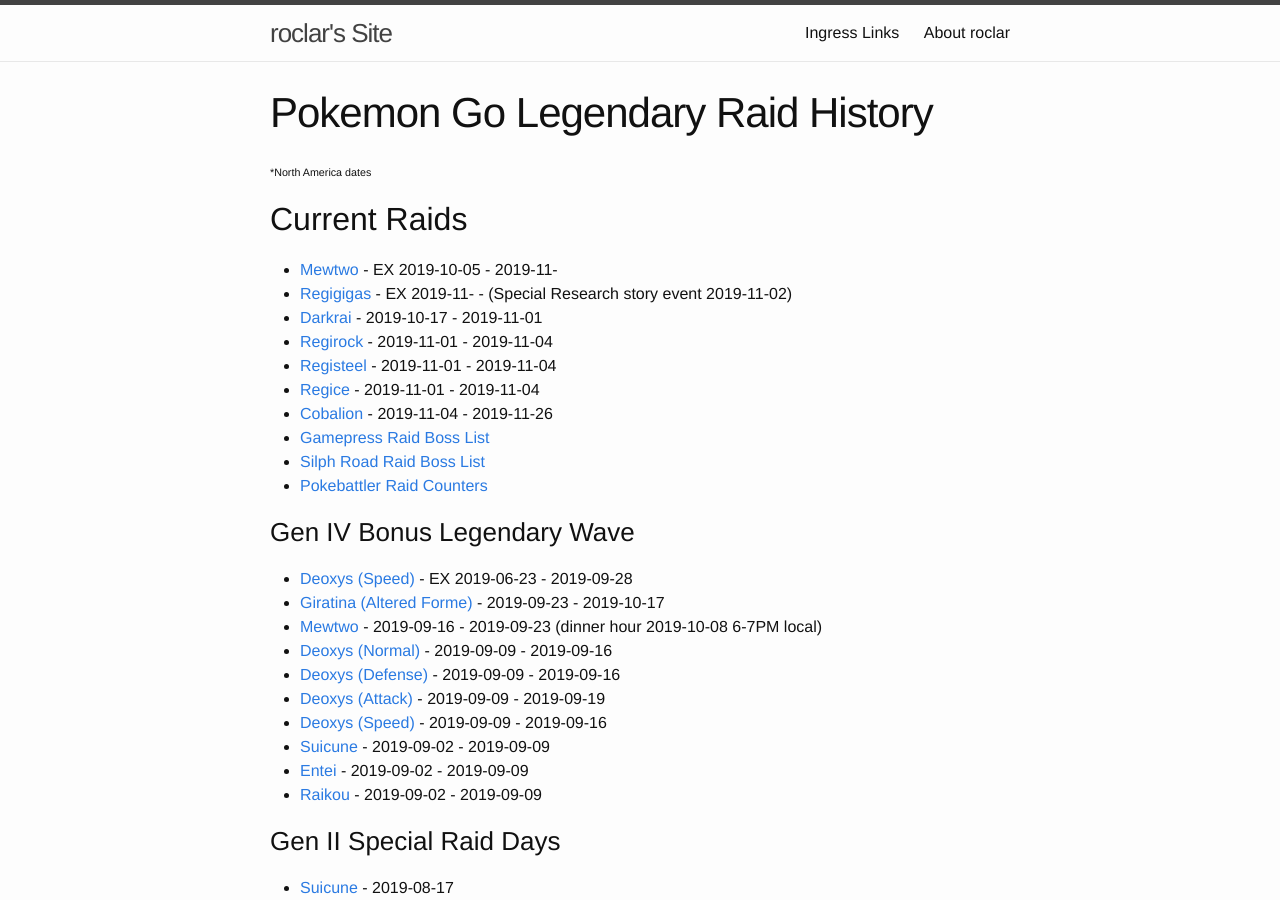
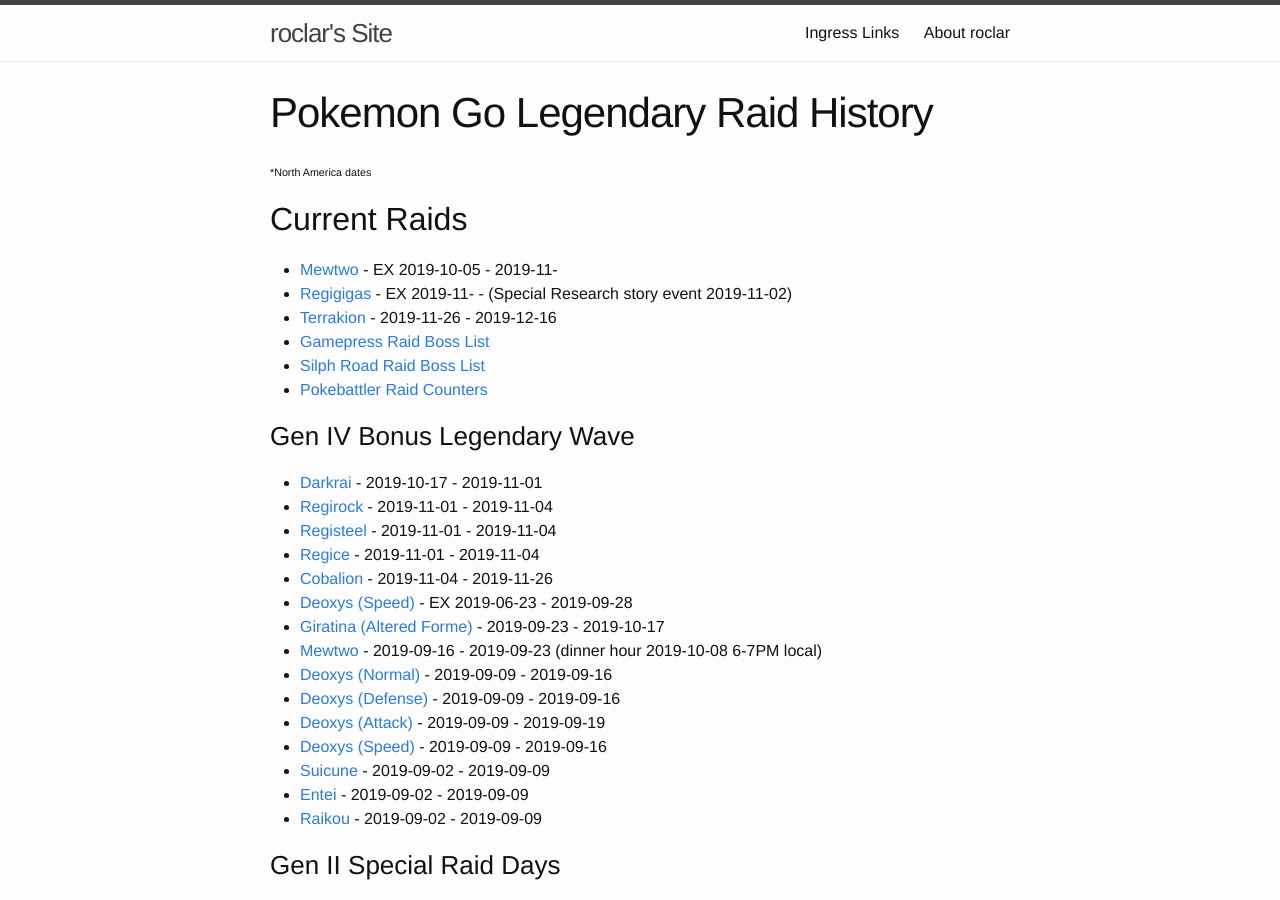
Before and after one commit to roclar/roclar.github.io, a Jekyll site: the page built from PoGoLegendaryHistory.md, in a window 1280 px wide and 900 px high. Built offline with Jekyll 4.4.1, drawn with Linux system fonts in a browser that asks for light colours; some of the changed text lies outside the part shown.

Commit message:
Added Terrakion

```diff
--- a/PoGoLegendaryHistory.md
+++ b/PoGoLegendaryHistory.md
@@ -8,16 +8,17 @@
 ## Current Raids
 - [Mewtwo](https://db.pokemongohub.net/pokemon/150) - EX 2019-10-05 - 2019-11-
 - [Regigigas](https://db.pokemongohub.net/pokemon/486) - EX 2019-11- - (Special Research story event 2019-11-02)
+- [Terrakion](https://db.pokemongohub.net/pokemon/639) - 2019-11-26 - 2019-12-16
+- [Gamepress Raid Boss List](https://pokemongo.gamepress.gg/raid-boss-list)
+- [Silph Road Raid Boss List](https://thesilphroad.com/raid-bosses)
+- [Pokebattler Raid Counters](https://www.pokebattler.com/raids)
+
+### Gen IV Bonus Legendary Wave
 - [Darkrai](https://db.pokemongohub.net/pokemon/491) - 2019-10-17 - 2019-11-01
 - [Regirock](https://db.pokemongohub.net/pokemon/380) - 2019-11-01 - 2019-11-04
 - [Registeel](https://db.pokemongohub.net/pokemon/379) - 2019-11-01 - 2019-11-04
 - [Regice](https://db.pokemongohub.net/pokemon/378) - 2019-11-01 - 2019-11-04
 - [Cobalion](https://db.pokemongohub.net/pokemon/638) - 2019-11-04 - 2019-11-26
-- [Gamepress Raid Boss List](https://pokemongo.gamepress.gg/raid-boss-list)
-- [Silph Road Raid Boss List](https://thesilphroad.com/raid-bosses)
-- [Pokebattler Raid Counters](https://www.pokebattler.com/raids)
-
-### Gen IV Bonus Legendary Wave
 - [Deoxys (Speed)](https://db.pokemongohub.net/pokemon/386?form=Speed) - EX 2019-06-23 - 2019-09-28
 - [Giratina (Altered Forme)](https://db.pokemongohub.net/pokemon/487?form=Altered) - 2019-09-23 - 2019-10-17
 - [Mewtwo](https://db.pokemongohub.net/pokemon/150) - 2019-09-16 - 2019-09-23 (dinner hour 2019-10-08 6-7PM local)
```
Also changed, not shown: other parts of PoGoLegendaryHistory.md (+1 -0 lines), PoGoLegendaryCP.md (+1 -0 lines), 1 other file.
